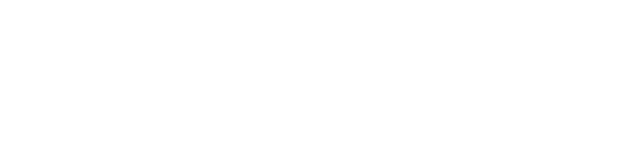
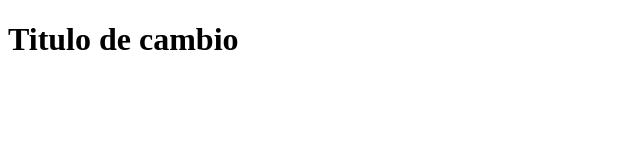
Before and after one commit to RafaelMerma/hola-mundo-git, a plain HTML site: page index.html in a window 1280 px wide. Shown: the whole page, without its empty margins (0-640 px from the left). Drawn offline with Linux system fonts and the light colour scheme.

Commit message:
Se agrego un titulo de index

```diff
--- a/index.html
+++ b/index.html
@@ -4,6 +4,6 @@
 	<title>Demo Git</title>
 </head>
 <body>
-
+<h1>Titulo de cambio</h1>
 </body>
 </html>
```
